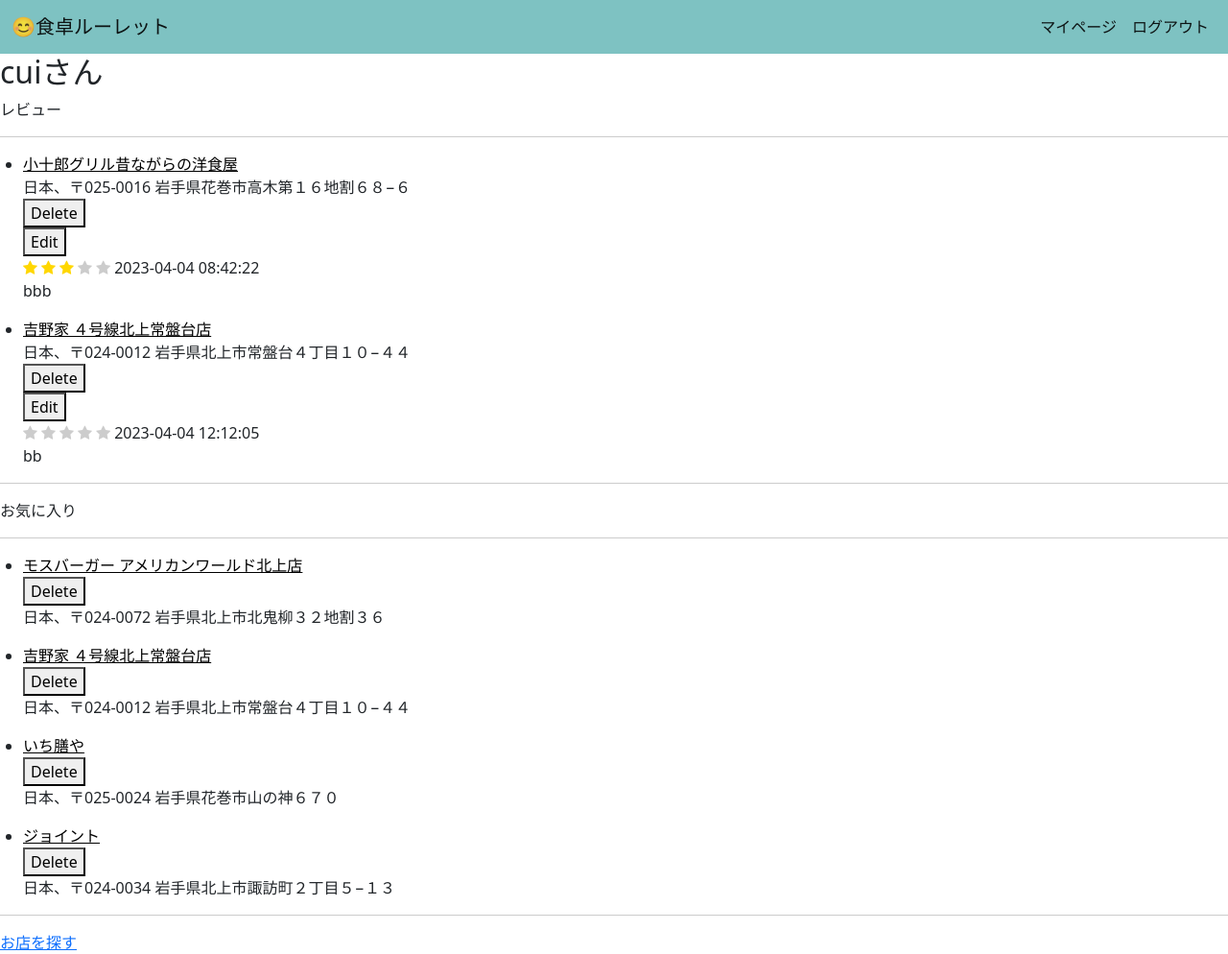
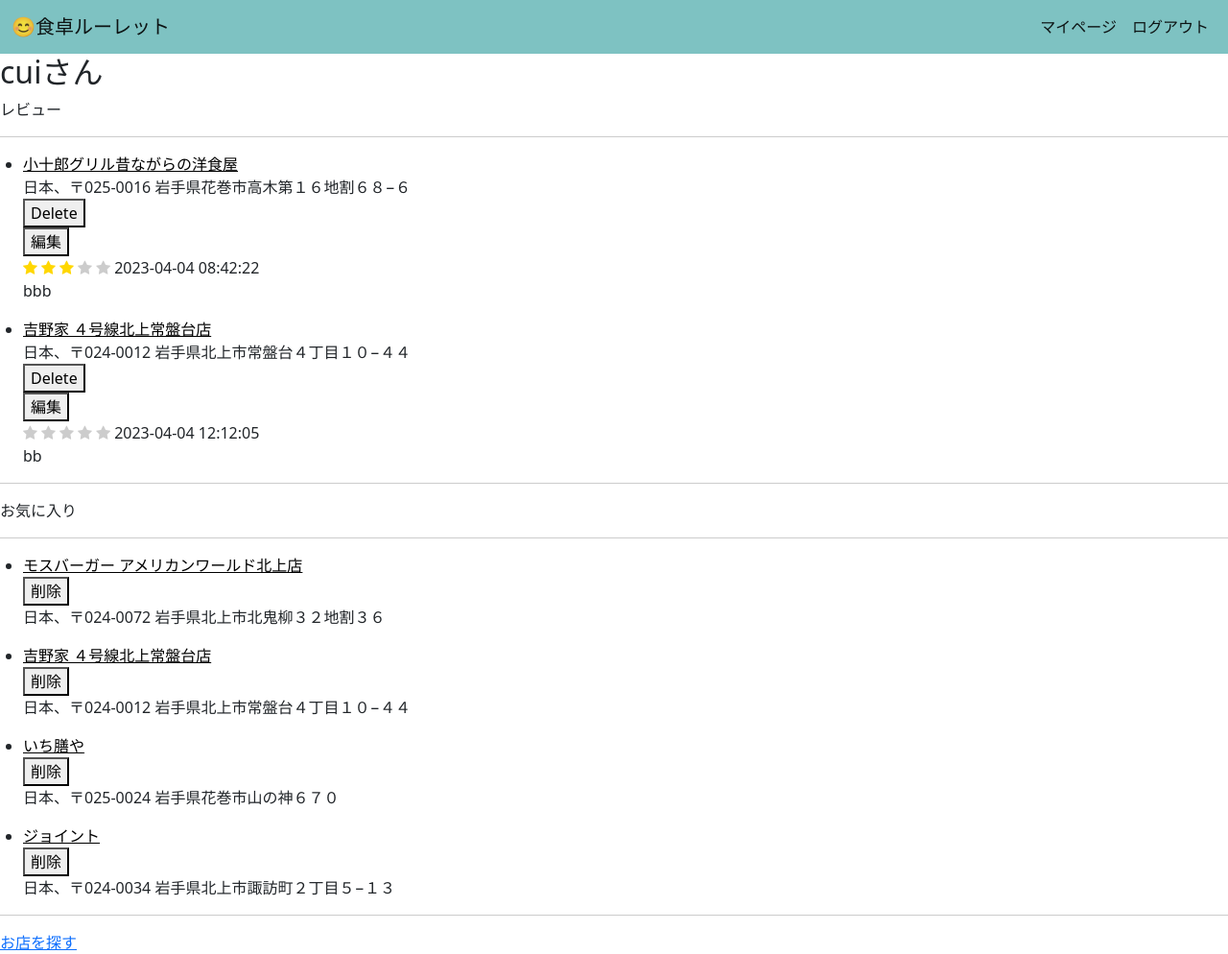
Before and after one commit to Misnag/cui, a Flask app: page /account in a window 1280 px wide. Shown: the whole page at 96% size. Run offline with Flask 3, Linux system fonts and the light colour scheme; a user stored in the database is signed in.

Commit message:
Add files via upload

```diff
--- a/portfolio1/templates/portfolio1/account.html
+++ b/portfolio1/templates/portfolio1/account.html
@@ -3,12 +3,15 @@
 {% block content %}
 <link rel="stylesheet" href="https://cdnjs.cloudflare.com/ajax/libs/font-awesome/4.7.0/css/font-awesome.min.css">
 <h2>{{ current_user.accountid }}さん</h2>
+
+<!-- db内に保存されたレビューを一覧表示 -->
 レビュー
 <p>
   {% if reviews %}
     <ul>
       {% for review in reviews %}
   <li>
+    <!-- レビュー一覧にある店の名前をクリックすると、結果表示ページに飛ぶ -->
     <strong>
       <form action="{{ url_for('detail') }}" method="POST">
         <input type="hidden" name="name" value="{{ review.name }}">
@@ -17,12 +20,14 @@
       </form>
     </strong>
     {{ review.formatted_address }} <br>
+      <!-- レビュー削除-->
       <div>
         <form action="{{ url_for('delete_review', review_id=review.id) }}" method="post">
           <button type="submit" onclick="return confirm('一度消したレビューは戻せません。本当に消去しますか？')">Delete</button>
         </form>
       </div>
-      <button type="button" class="edit-button" data-review-id="{{ review.id }}">Edit</button>
+      <!-- レビュー編集フォーム -->
+      <button type="button" class="edit-button" data-review-id="{{ review.id }}">編集</button>
       <nav class="nav">
       <div class="edit-form" id="edit-form-{{ review.id }}" >
         <div class="rating">
@@ -50,6 +55,7 @@
         </form>
         </nav>
       </div>
+    <!-- レビューのrating(★)の値の数より小さい値の★をすべてcheckedにしてcssで色を変える -->
     {% for i in range(1, 6) %}
       {% if review.rating is not none and i <= review.rating|safe|int %}
         <span class="fa fa-star checked"></span>
@@ -66,12 +72,15 @@
     <p>No reviews found.</p>
   {% endif %}
 </p>
+
+<!-- db内に保存されたお気に入りを一覧表示 -->
 お気に入り
 <p>
   {% if likes %}
     <ul>
       {% for like in likes %}
         <li>
+          <!-- お気に入り一覧にある店の名前をクリックすると、結果表示ページに飛ぶ -->
           <strong>
             <form action="{{ url_for('detail') }}" method="POST">
               <input type="hidden" name="name" value="{{ like.name }}">
@@ -80,8 +89,9 @@
             </form>
           </strong>
           {% if like.user_id == current_user.id %}
+            <!-- お気に入り削除 -->
             <form action="{{ url_for('delete_like', like_id=like.id) }}" method="post">
-              <button type="submit" onclick="return confirm('本当に消去しますか？')">Delete</button>
+              <button type="submit" onclick="return confirm('本当に消去しますか？')">削除</button>
             </form>
           {% endif %}
           {{ like.formatted_address }} <br>
@@ -94,8 +104,11 @@
 </p>
 <a href="{{ url_for('index') }}">お店を探す</a>
 
+
+
 <script src="https://code.jquery.com/jquery.min.js"></script>
 <script>
+  // クリックで編集フォーム表示
   $(function() {
     $(".edit-button").click(function() {
       var reviewId = $(this).data("review-id");
@@ -103,6 +116,7 @@ $(function() {
     });
   });
 
+  // 編集フォームに入力された★の値を更新
   const ratingInputs = document.querySelectorAll('.rating input[type="radio"]');
   const ratingInputHidden = document.querySelector('#rating');
 
```
Also changed, not shown: portfolio1/main.py (+6 -3 lines), portfolio1/templates/portfolio1/edit.html (+6 -4 lines), portfolio1/templates/portfolio1/index.html (+8 -0 lines), portfolio1/templates/portfolio1/result.html (+15 -5 lines). Lines whose indentation alone changed are shown as unchanged.
